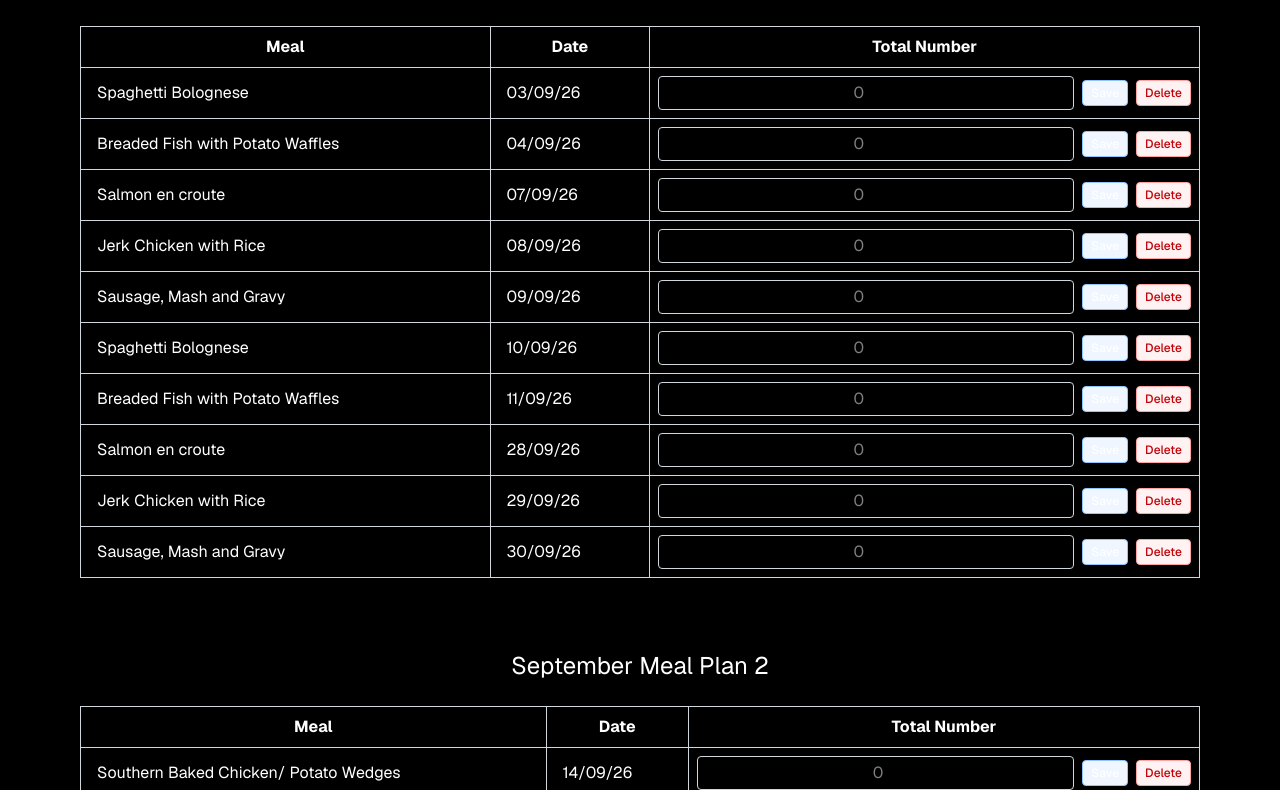
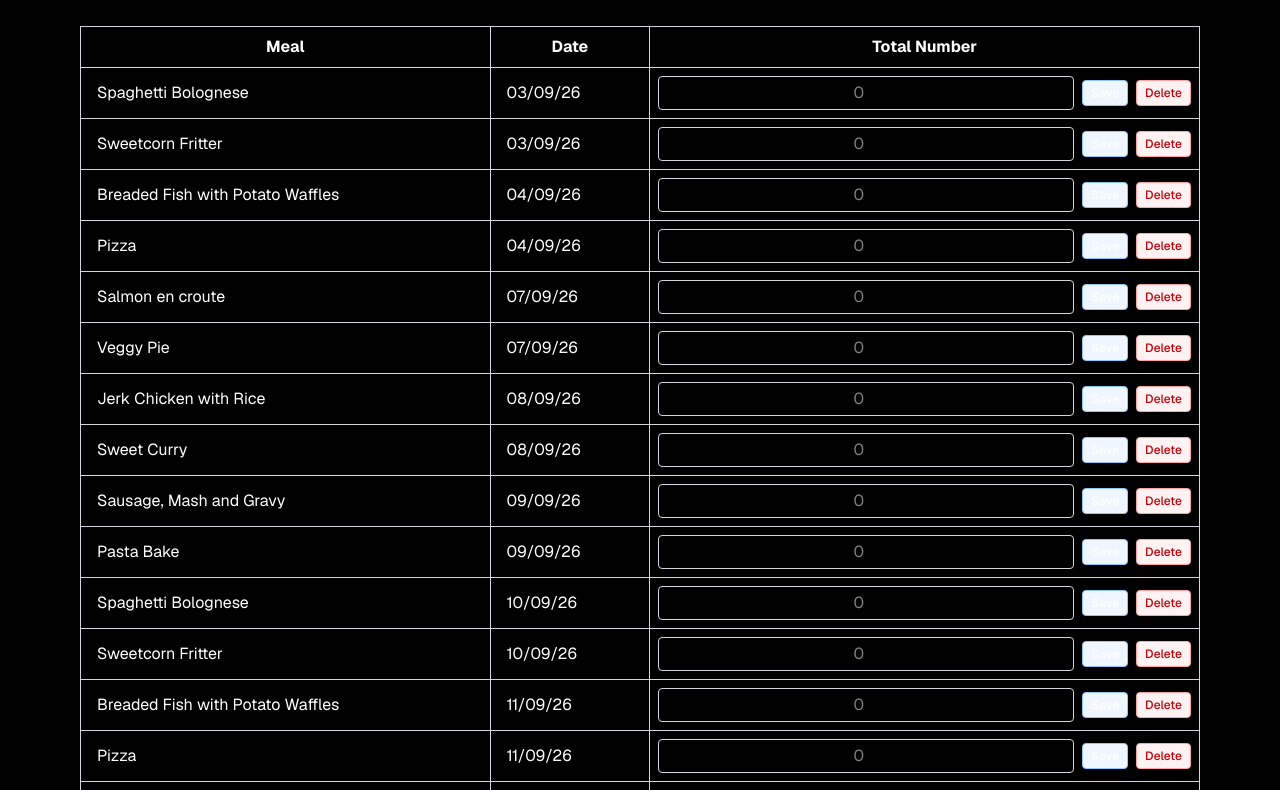
Before and after one commit to jacam666/meal-analysis, a Next.js app: page / in a window 1280 px wide. Shown: the part 830-1620 px from the top of the page. Built offline with nearby package versions, Linux system fonts and the light colour scheme.

Commit message:
added veggy options to september

```diff
--- a/app/page.tsx
+++ b/app/page.tsx
@@ -26,9 +26,19 @@ const mealPlans: MealPlan[] = [
         totalKey: "sept-plan1-spaghetti-03-09",
       },
       {
+        meal: "Sweetcorn Fritter",
+        date: "03/09/26",
+        totalKey: "sept-plan1-sweetcorn-fritter-03-09",
+      },
+      {
         meal: "Breaded Fish with Potato Waffles",
         date: "04/09/26",
         totalKey: "sept-plan1-fish-04-09",
+      },
+      {
+        meal: "Pizza",
+        date: "04/09/26",
+        totalKey: "sept-plan1-pizza-04-09",
       },
       {
         meal: "Salmon en croute",
@@ -36,9 +46,19 @@ const mealPlans: MealPlan[] = [
         totalKey: "sept-plan1-salmon-07-09",
       },
       {
+        meal: "Veggy Pie",
+        date: "07/09/26",
+        totalKey: "sept-plan1-veggy-pie-07-09",
+      },
+      {
         meal: "Jerk Chicken with Rice",
         date: "08/09/26",
         totalKey: "sept-plan1-jerk-chicken-08-09",
+      },
+      {
+        meal: "Sweet Curry",
+        date: "08/09/26",
+        totalKey: "sept-plan1-sweet-curry-08-09",
       },
       {
         meal: "Sausage, Mash and Gravy",
@@ -46,9 +66,19 @@ const mealPlans: MealPlan[] = [
         totalKey: "sept-plan1-sausage-09-09",
       },
       {
+        meal: "Pasta Bake",
+        date: "09/09/26",
+        totalKey: "sept-plan1-pasta-bake-09-09",
+      },
+      {
         meal: "Spaghetti Bolognese",
         date: "10/09/26",
         totalKey: "sept-plan1-spaghetti-10-09",
+      },
+      {
+        meal: "Sweetcorn Fritter",
+        date: "10/09/26",
+        totalKey: "sept-plan1-sweetcorn-fritter-10-09",
       },
       {
         meal: "Breaded Fish with Potato Waffles",
@@ -56,9 +86,19 @@ const mealPlans: MealPlan[] = [
         totalKey: "sept-plan1-fish-11-09",
       },
       {
+        meal: "Pizza",
+        date: "11/09/26",
+        totalKey: "sept-plan1-pizza-11-09",
+      },
+      {
         meal: "Salmon en croute",
         date: "28/09/26",
         totalKey: "sept-plan1-salmon-28-09",
+      },
+      {
+        meal: "Veggy Pie",
+        date: "28/09/26",
+        totalKey: "sept-plan1-veggy-pie-28-09",
       },
       {
         meal: "Jerk Chicken with Rice",
@@ -66,10 +106,20 @@ const mealPlans: MealPlan[] = [
         totalKey: "sept-plan1-jerk-chicken-29-09",
       },
       {
+        meal: "Sweet Curry",
+        date: "29/09/26",
+        totalKey: "sept-plan1-sweet-curry-29-09",
+      },
+      {
         meal: "Sausage, Mash and Gravy",
         date: "30/09/26",
         totalKey: "sept-plan1-sausage-30-09",
       },
+      {
+        meal: "Pasta Bake",
+        date: "30/09/26",
+        totalKey: "sept-plan1-pasta-bake-30-09",
+      }
     ],
   },
   {
```
